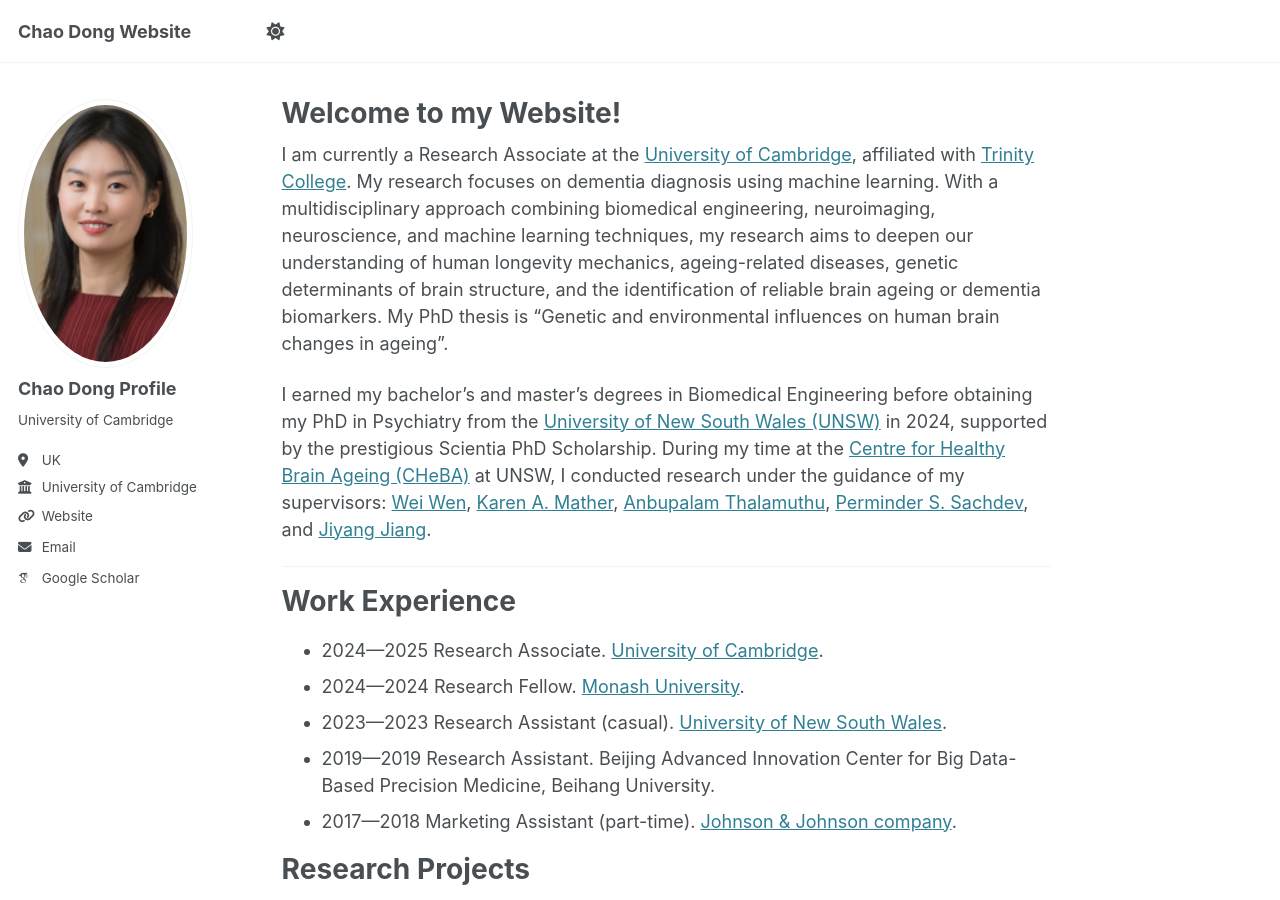
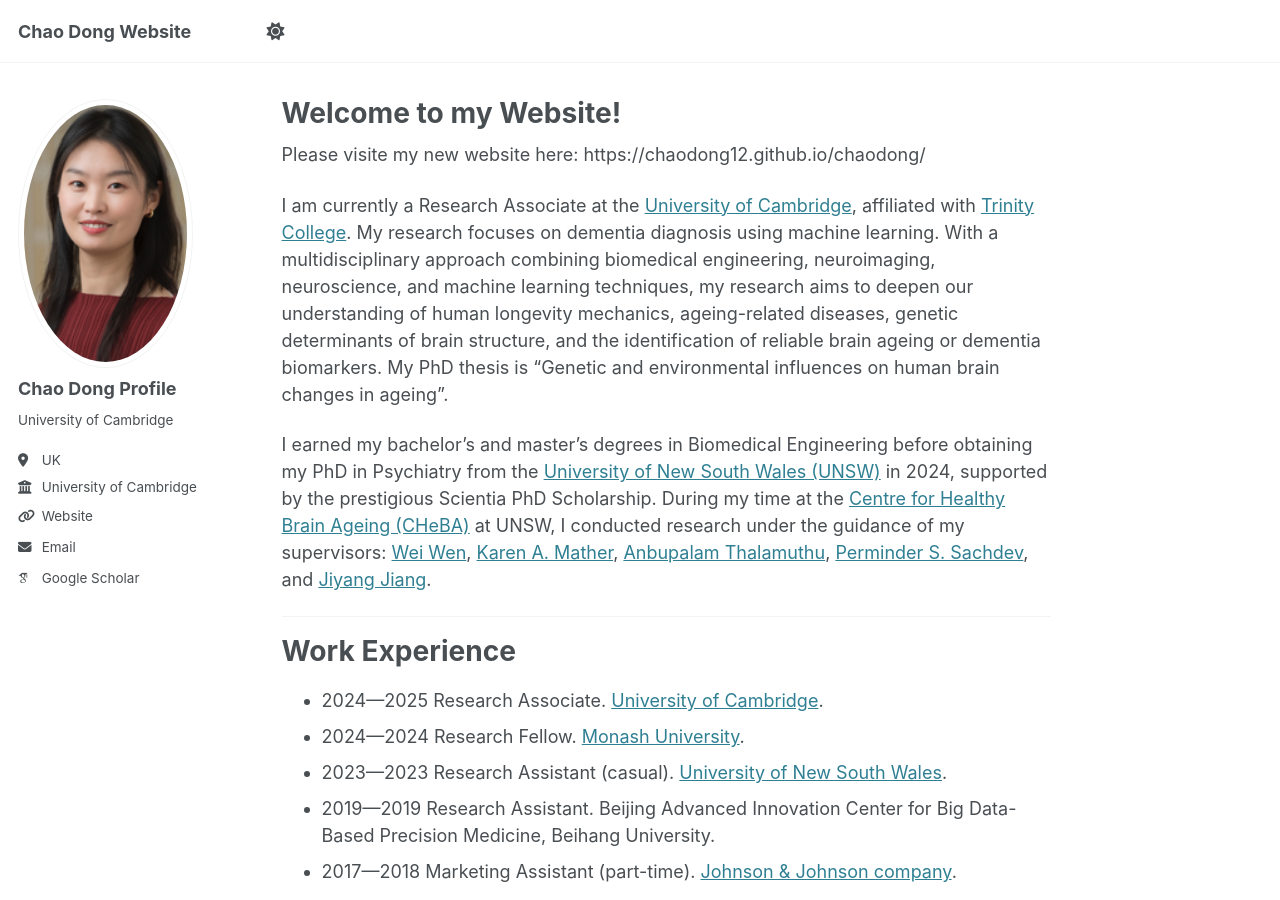
Before and after one commit to ChaoDong12/chaodong.github.io, a Jekyll site: the page built from _pages/about.md, in a window 1280 px wide and 900 px high. Built offline with Jekyll 4.4.1, drawn with Linux system fonts in a browser that asks for light colours; some web fonts are replaced.

Commit message:
Update about.md

```diff
--- a/_pages/about.md
+++ b/_pages/about.md
@@ -6,6 +6,8 @@ redirect_from:
   - /about/
   - /about.html
 ---
+
+Please visite my new website here: https://chaodong12.github.io/chaodong/
 
 I am currently a Research Associate at the [University of Cambridge](https://www.psychol.cam.ac.uk/), affiliated with [Trinity College](https://www.trin.cam.ac.uk/). My research focuses on dementia diagnosis using machine learning. With a multidisciplinary approach combining biomedical engineering, neuroimaging, neuroscience, and machine learning techniques, my research aims to deepen our understanding of human longevity mechanics, ageing-related diseases, genetic determinants of brain structure, and the identification of reliable brain ageing or dementia biomarkers. My PhD thesis is "Genetic and environmental influences on human brain changes in ageing".
 
```
